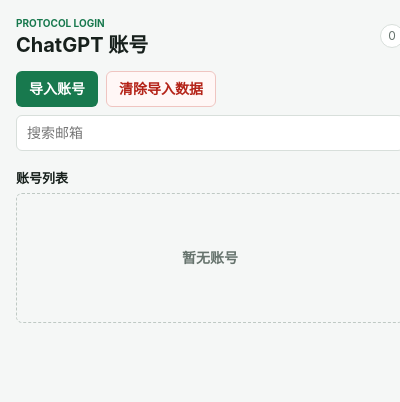
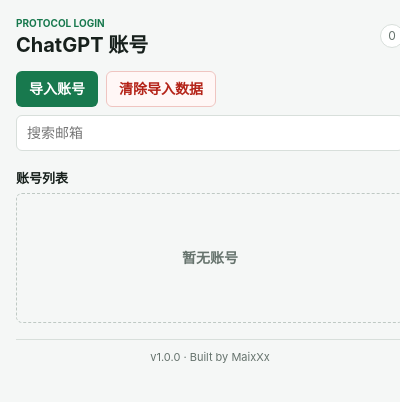
Before and after one commit to maixX05/chatgpt-protocol-login-extension, a browser extension: page popup/popup.html in a window 400 px wide. Drawn offline with Linux system fonts and the light colour scheme.

Commit message:
更新：添加插件版本与作者署名

```diff
--- a/package.json
+++ b/package.json
@@ -1,6 +1,6 @@
 {
   "name": "chatgpt-protocol-login-extension",
-  "version": "0.1.1",
+  "version": "1.0.0",
   "private": true,
   "scripts": {
     "test": "node --test test/*.test.js"
--- a/popup/popup.css
+++ b/popup/popup.css
@@ -321,6 +321,15 @@
   text-align: center;
 }
 
+.app-footer {
+  margin-top: 14px;
+  border-top: 1px solid var(--border);
+  padding-top: 10px;
+  color: var(--muted);
+  font-size: 11px;
+  text-align: center;
+}
+
 [hidden] {
   display: none !important;
 }
--- a/popup/popup.html
+++ b/popup/popup.html
@@ -58,6 +58,10 @@
         </div>
         <ul id="account-list" class="account-list" aria-label="ChatGPT 账号"></ul>
       </section>
+
+      <footer class="app-footer" aria-label="版本与作者信息">
+        v1.0.0 · Built by MaixXx
+      </footer>
     </main>
     <script src="popup.js"></script>
   </body>
```
Also changed, not shown: test/extension-assets.test.js (+10 -0 lines), manifest.json.
